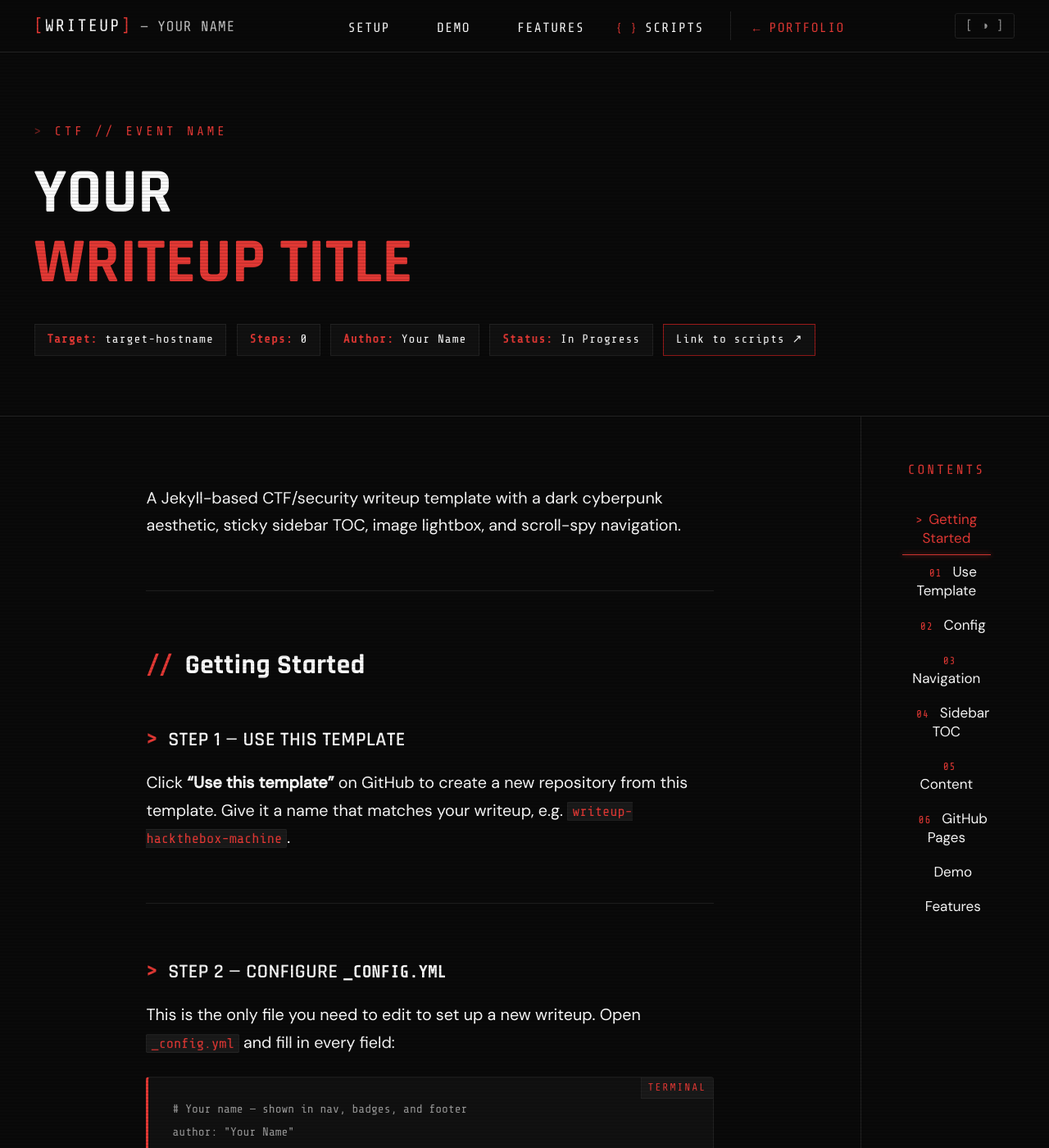
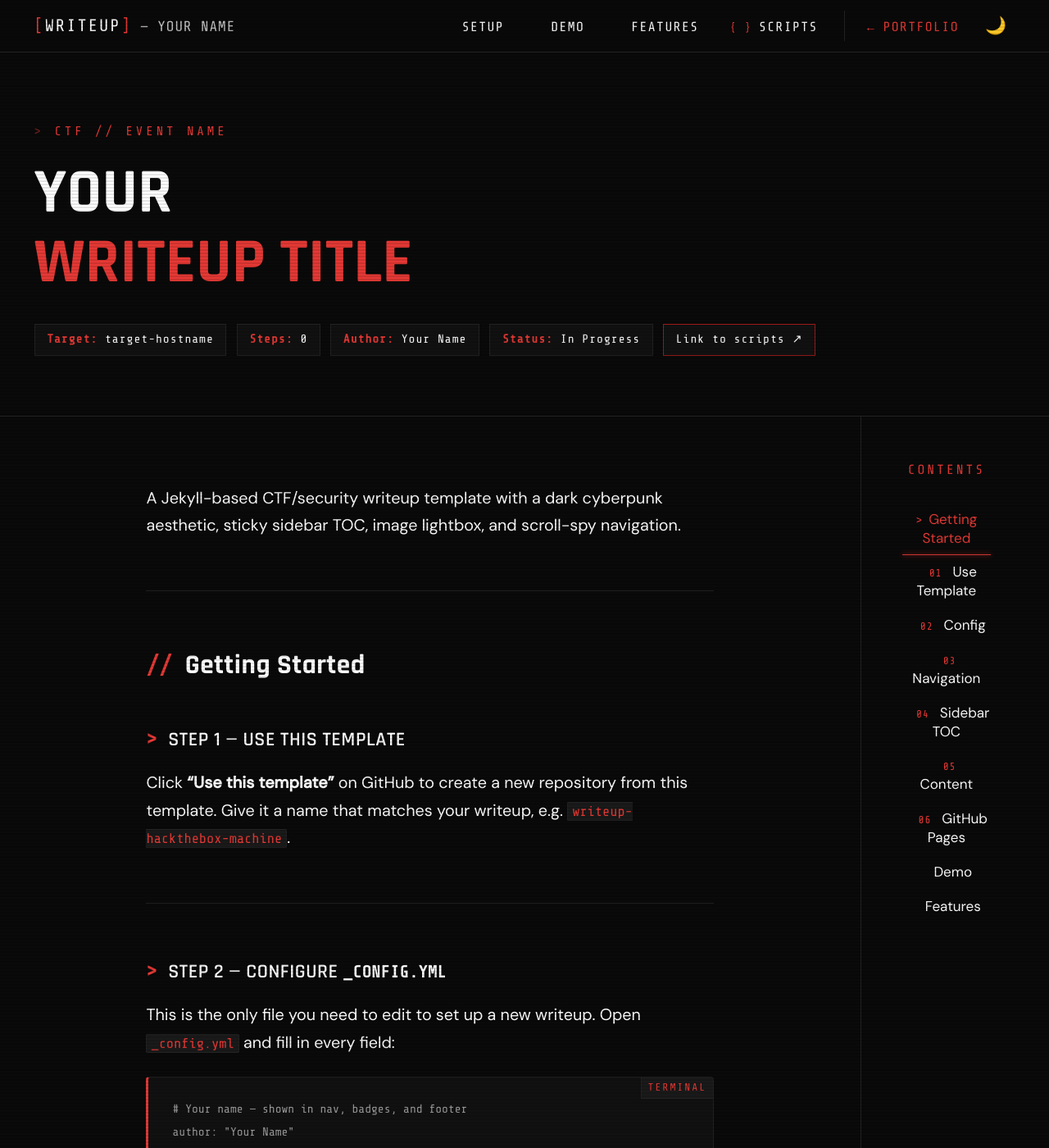
Before and after one commit to Shmilowitz/writeup-template, a Jekyll site: the page built from index.md, in a window 1280 px wide and 1400 px high. Shown: the whole window at 82% size. Built offline with Jekyll 4.4.1, drawn with Linux system fonts in a browser that asks for light colours.

Commit message:
Add files via upload

```diff
--- a/_layouts/default.html
+++ b/_layouts/default.html
@@ -119,19 +119,17 @@
 
     .theme-toggle {
       background: none;
-      border: 1px solid var(--border);
+      border: none;
       color: var(--text-dim);
-      font-family: var(--font-mono);
-      font-size: 0.72rem;
-      letter-spacing: 1px;
-      padding: 0.3rem 0.6rem;
+      font-size: 1rem;
+      line-height: 1;
+      padding: 0.35rem 0.5rem;
       cursor: pointer;
       border-radius: 3px;
-      margin-left: 0.75rem;
-      transition: color var(--transition), border-color var(--transition), background var(--transition);
-      flex-shrink: 0;
+      transition: opacity var(--transition);
     }
-    .theme-toggle:hover { color: var(--accent); border-color: var(--accent); background: rgba(229,57,53,0.06); }
+    .theme-toggle:hover { opacity: 0.7; }
+    [data-theme="light"] body::before { display: none; }
 
     .hamburger { display: none; flex-direction: column; gap: 5px; cursor: pointer; background: none; border: none; padding: 4px; }
     .hamburger span { display: block; width: 24px; height: 2px; background: var(--text); transition: var(--transition); }
@@ -317,9 +315,9 @@
            >Scripts</a>
       </li>
       <li class="back-link"><a href="{{ site.portfolio_url }}">Portfolio</a></li>
+      <li><button class="theme-toggle" id="themeToggle" aria-label="Toggle light/dark mode">🌙</button></li>
     </ul>
-    <button class="theme-toggle" id="themeToggle" aria-label="Toggle light/dark mode">[ ◑ ]</button>
-    <button class="hamburger" id="hamburger" aria-label="Toggle light/dark mode">
+    <button class="hamburger" id="hamburger" aria-label="Toggle menu">
       <span></span><span></span><span></span>
     </button>
   </nav>
@@ -434,18 +432,23 @@
     const themeToggle = document.getElementById('themeToggle');
     const root = document.documentElement;
 
+    function applyTheme(theme) {
+      if (theme === 'light') {
+        root.setAttribute('data-theme', 'light');
+        themeToggle.textContent = '☀️';
+      } else {
+        root.removeAttribute('data-theme');
+        themeToggle.textContent = '🌙';
+      }
+    }
+
     // Restore saved preference
-    if (localStorage.getItem('theme') === 'light') root.setAttribute('data-theme', 'light');
+    applyTheme(localStorage.getItem('theme') || 'dark');
 
     themeToggle.addEventListener('click', () => {
-      const isLight = root.getAttribute('data-theme') === 'light';
-      if (isLight) {
-        root.removeAttribute('data-theme');
-        localStorage.setItem('theme', 'dark');
-      } else {
-        root.setAttribute('data-theme', 'light');
-        localStorage.setItem('theme', 'light');
-      }
+      const next = root.getAttribute('data-theme') === 'light' ? 'dark' : 'light';
+      localStorage.setItem('theme', next);
+      applyTheme(next);
     });
   </script>
 </body>
```
